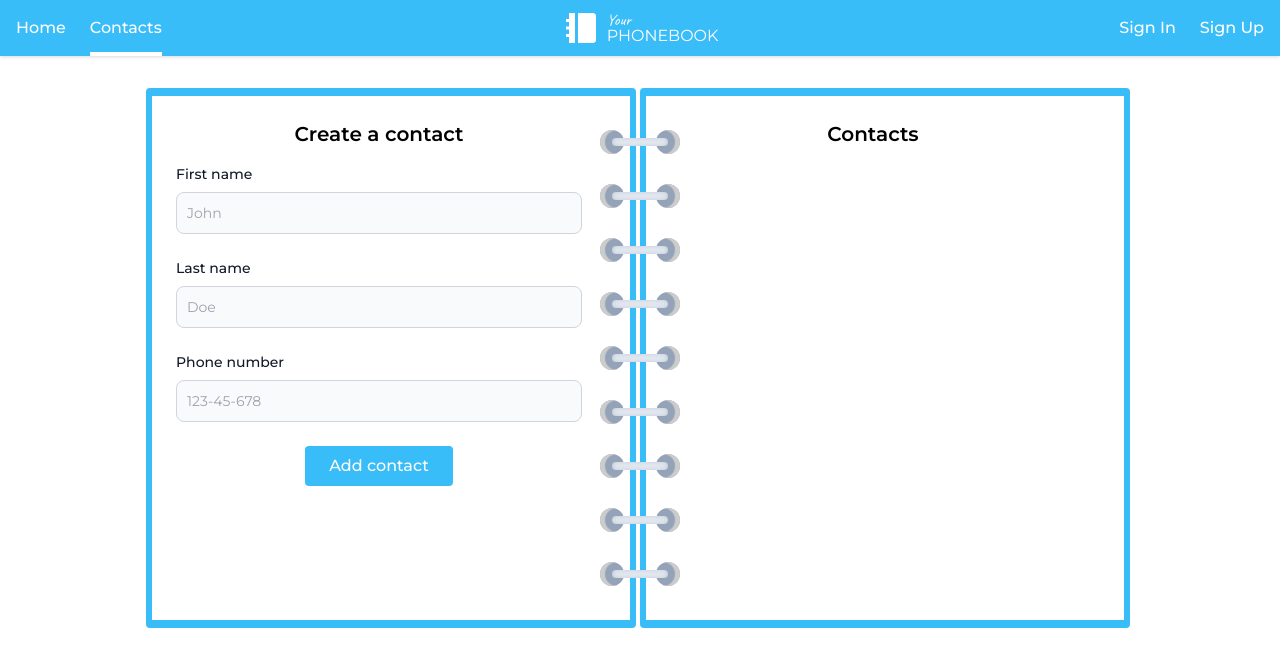
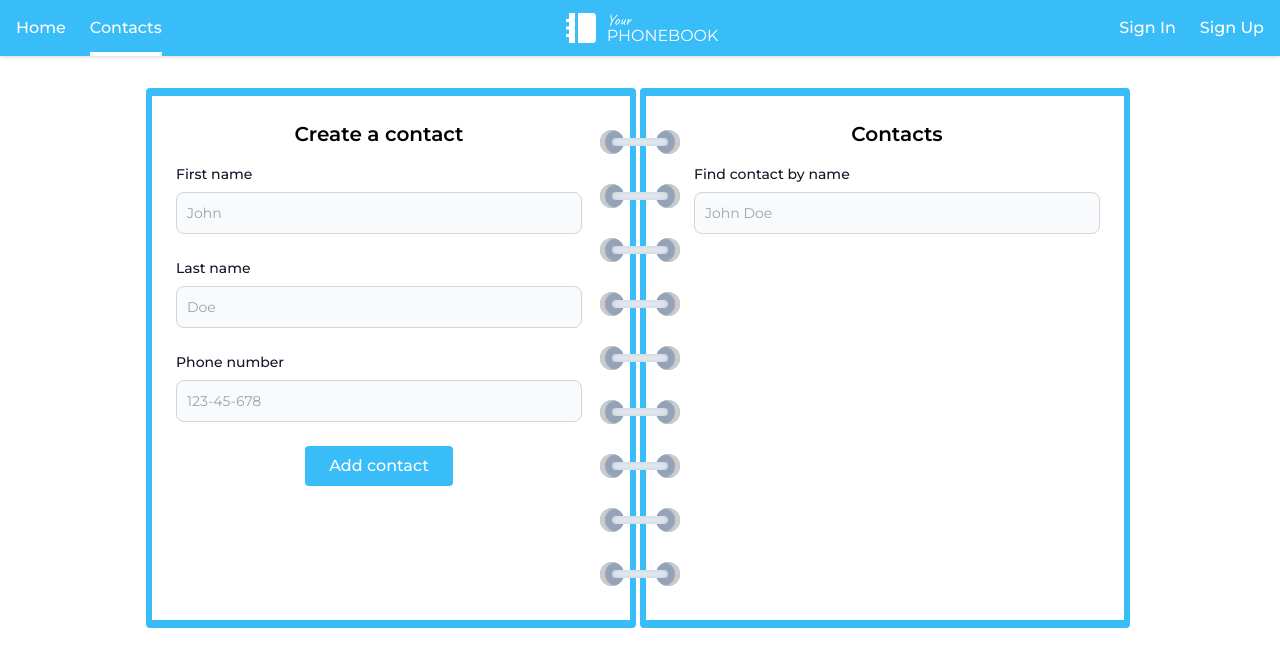
Before and after one commit to Sercezhar/sl-phonebook, a React (Vite) app: page /contacts in a window 1280 px wide. Shown: the top 666 px of the page. Built offline with nearby package versions, Linux system fonts and the light colour scheme.

Commit message:
update Contacts

```diff
--- a/src/pages/Contacts.tsx
+++ b/src/pages/Contacts.tsx
@@ -1,4 +1,5 @@
 import ContactForm from '@/components/ContactForm';
+import Filter from '@/components/Filter';
 
 function Contacts() {
   const binding: string[] = [
@@ -23,8 +24,10 @@ function Contacts() {
         <ContactForm />
       </div>
 
-      <div className="mr-1 p-6 pr-12 w-[490px] h-full bg-white border-solid border-x-[6px] border-y-8 border-sky-400 rounded overflow-hidden">
+      <div className="mr-1 p-6 pl-12 w-[490px] h-full bg-white border-solid border-x-[6px] border-y-8 border-sky-400 rounded overflow-hidden">
         <h2 className="mb-4 font-semibold text-xl text-center">Contacts</h2>
+
+        <Filter />
       </div>
 
       {binding.map((top, index) => (
```
